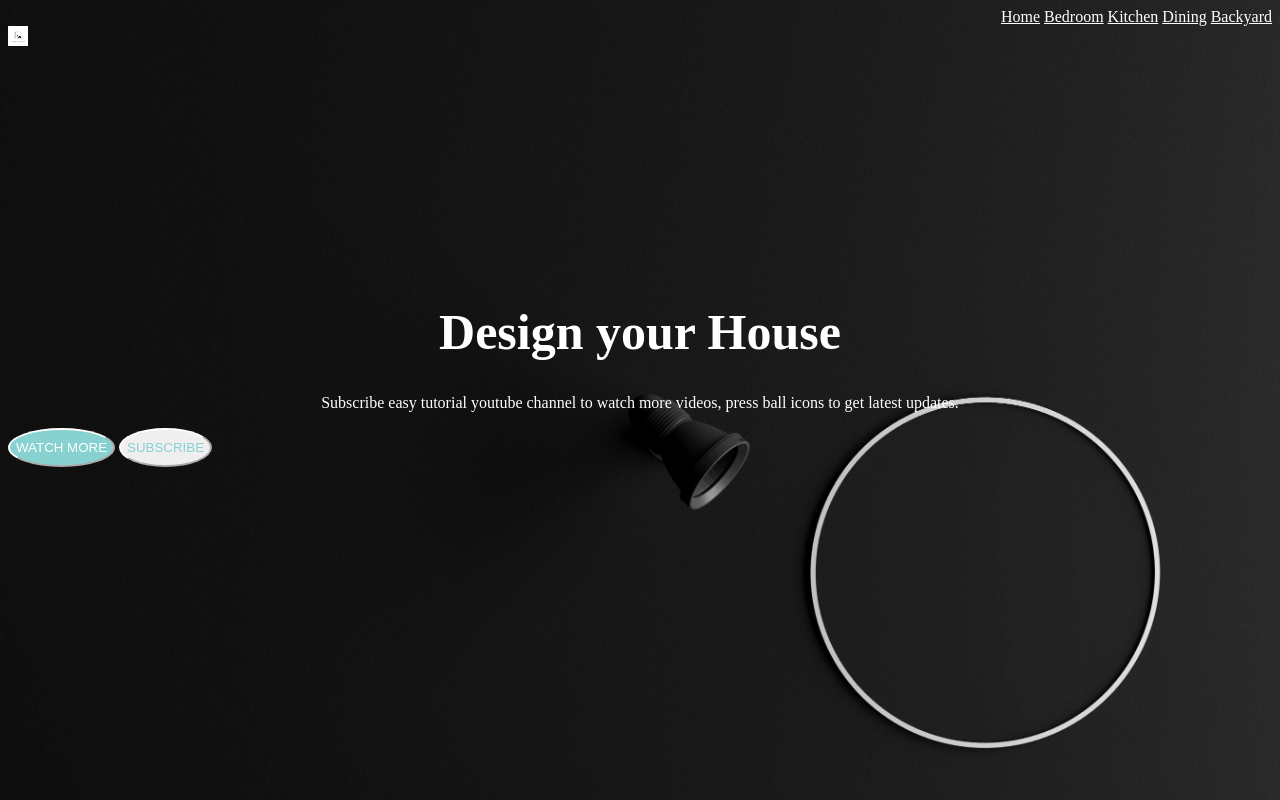
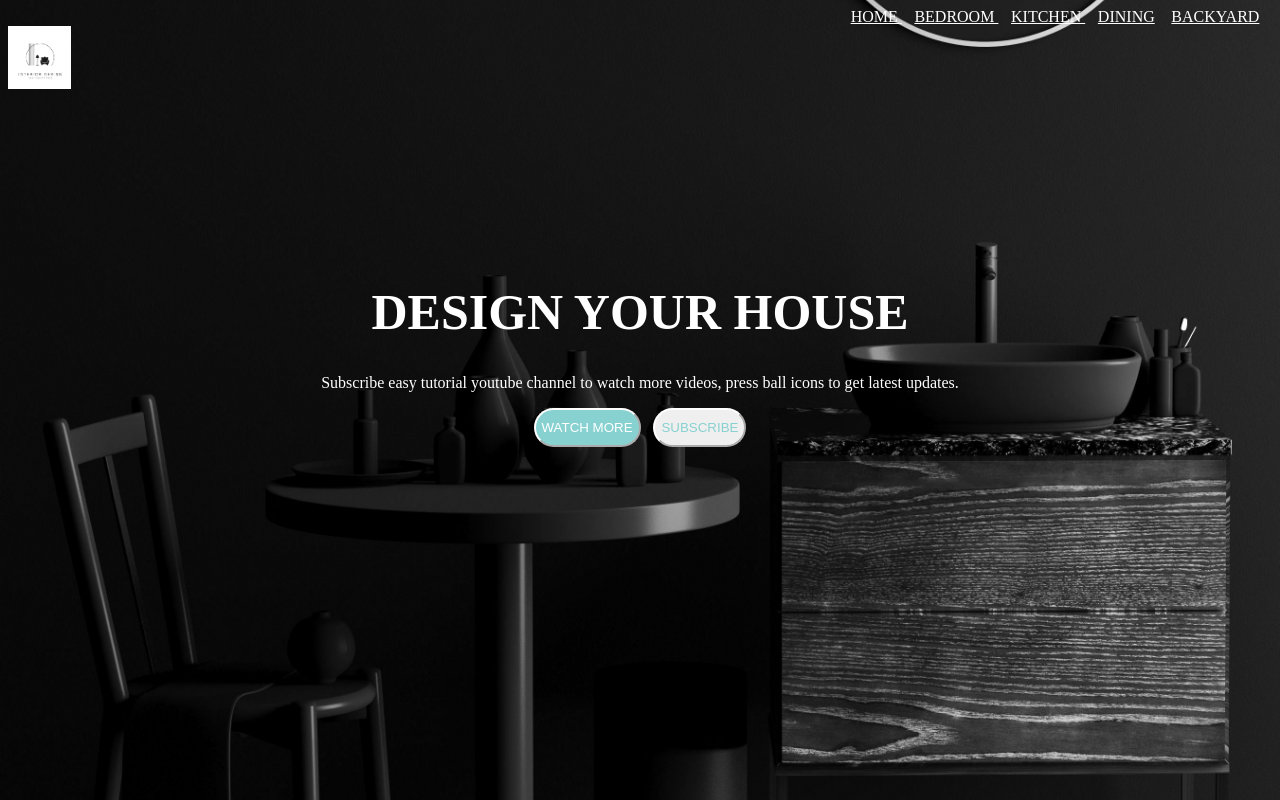
Before and after one commit to Maleeha-Mehmood/classtask_01, a plain HTML site: page index.html in a window 1280 px wide. Drawn offline with Linux system fonts and the light colour scheme.

Commit message:
Task 3 added

```diff
--- a/index.html
+++ b/index.html
@@ -9,18 +9,18 @@
 
 </head>
 <nav>
-    <a href="#home">Home</a>
-    <a href="#bedroom">Bedroom</a>
-    <a href="#kitchen">Kitchen</a>
-    <a href="#dining">Dining</a>
-    <a href="#backyard">Backyard</a>
+    <a href="#home">HOME </a>
+    <a href="#bedroom">BEDROOM </a>
+    <a href="#kitchen">KITCHEN </a>
+    <a href="#dining">DINING</a>
+    <a href="#backyard">BACKYARD </a>
 </nav>
 <body>
-    <img src="./furniture-interior-logo-real-estate_332533-447.avif" alt="" width="20" height="20">
+    <img src="./furniture-interior-logo-real-estate_332533-447.avif">
 
-    <h1>Design your House</h1>
+    <h1>DESIGN YOUR HOUSE</h1>
     <p>Subscribe easy tutorial youtube channel to watch more videos, press ball icons to get latest updates.</p>
-<div>
+<div class="buttons">
     <input type="button" value="WATCH MORE" id="watch">
     <input type="button" value="SUBSCRIBE" id="sub">
 </div>
--- a/style.css
+++ b/style.css
@@ -1,15 +1,17 @@
 
 body{
+
     background-image: url(./pexels-medhat-ayad-122846-800305.jpg);
     background-repeat: no-repeat;
+    background-position: center;
     background-size: cover;
-    background-position: cover;
-
-    opacity: 20;
-
+    text-align: justify;
 }
 img{
+    margin-top: 0%;
     text-align: left;
+    height: 5%;
+    width: 5%;
 }
 nav{
     text-align: right;
@@ -17,9 +19,10 @@ nav{
 a{
     position: left;
     color: white;
+    margin-right: 1%;
 }
 h1{
-    margin-top:20%;
+    margin-top:15%;
     color: white;
     font-size: 50px;
     text-align: center;
@@ -31,26 +34,26 @@ p{
 
 }
 #watch{
-    border-radius: 90%;
+    border-radius: 50px;
     padding-top: 10px;
     padding-bottom: 10px;
     color: white;
     background-color: rgb(136, 209, 209);
     border-color: white;
     text-align: center;
-
-
-}
-input{
-text-align: center;
+    margin: 0 auto;
+    margin-right: 0.7%
 }
 #sub{
-    border-radius: 90%;
+
+    border-radius: 50px;
     padding-top: 10px;
     padding-bottom: 10px;
     color: rgb(136, 209, 209);
     border-color: white;
     text-align: center;
-
-
+    margin: 0 auto;
 }
+.buttons{
+    text-align: center;
+}
```
